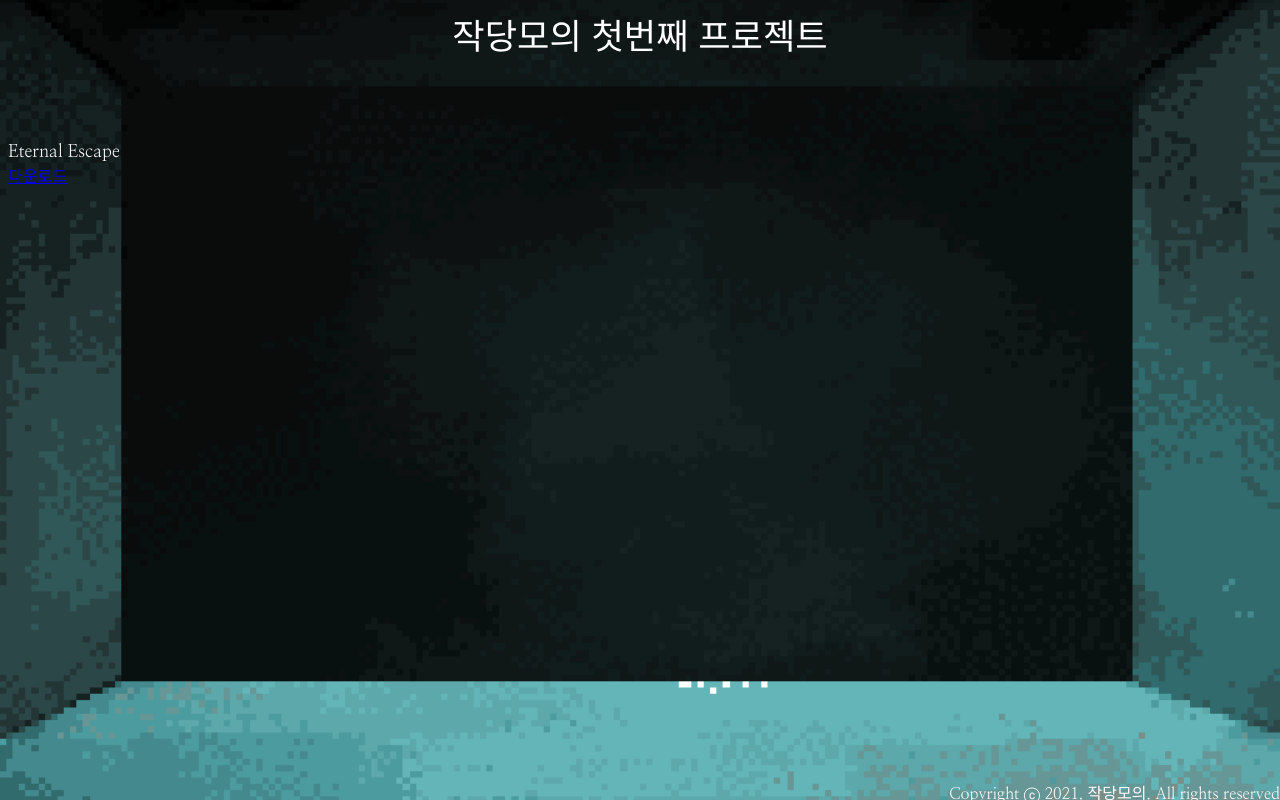
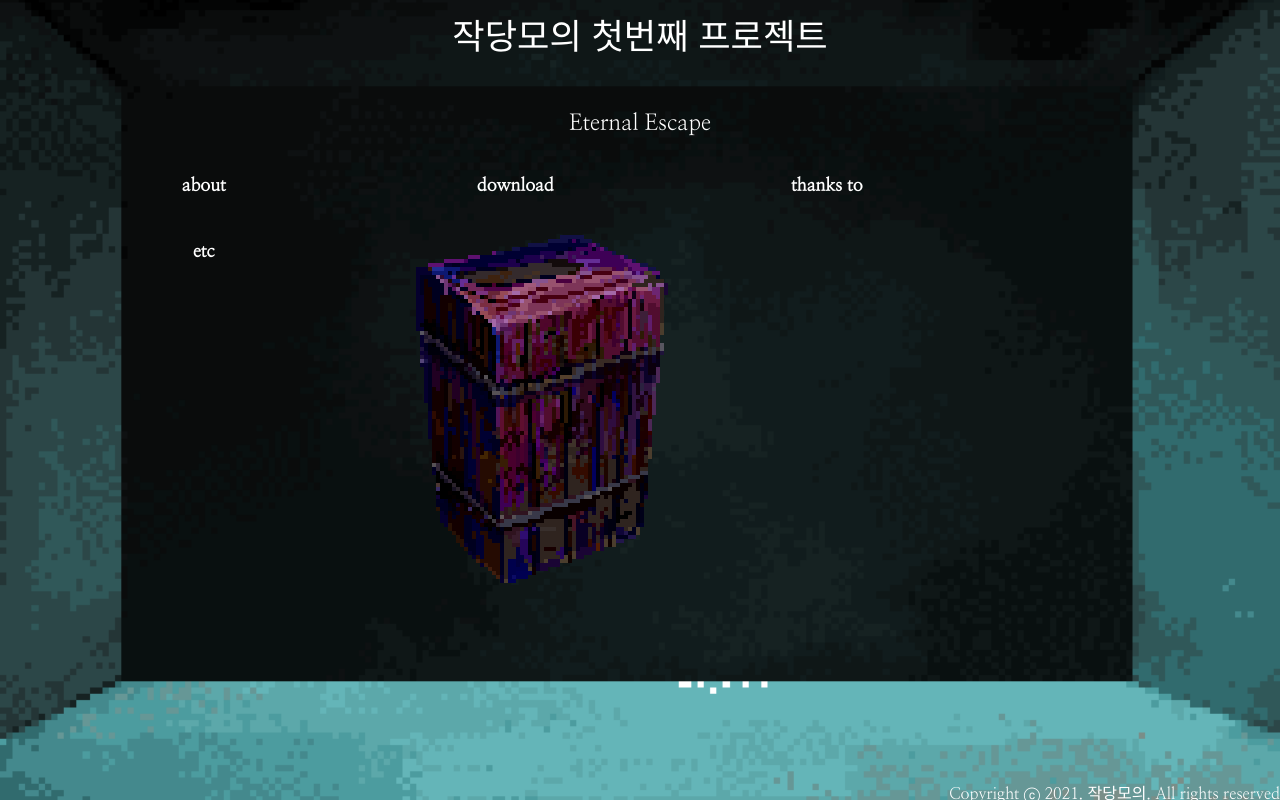
Before and after one commit to Jakdangmoi/Jakdangmoi.github.io, a plain HTML site: page index.html in a window 1280 px wide. Drawn offline with Linux system fonts and the light colour scheme.

Commit message:
change css and add navigator

```diff
--- a/index.html
+++ b/index.html
@@ -20,7 +20,27 @@
 			font-size: 2.2rem;
 		}
 		.contents {
+			font-size: 1.4rem;
+		}
+		ul {
+			list-style: none;
+		}
+		ul li{
+			float:left;
+			width: 23%;
+			height: 100%;
+			line-height: 50px;
+			text-align: center;
+			text-decoration: none;
+			display:block;
+			padding: 8px 15px 8px 15px;
 			font-size: 1.1rem;
+			font-weight: bold;
+			color: white;
+		}
+
+		li:hover {
+			color: crimson;
 		}
 		footer {
 			text-align: right;
@@ -38,9 +58,19 @@
 <body>
 <div>
 	<div style="text-align: center" class="title">작당모의 첫번째 프로젝트</div>
-	<div style="padding-top: 5rem" class="contents"><span>Eternal Escape</span></div>
+	<div style="text-align: center; padding-top: 3rem" class="contents"><span>Eternal Escape</span></div>
+	<ul>
+		<li id="about">about</li>
+		<li id="download">download</li>
+		<li id="thanks to">thanks to</li>
+		<li id="etc">etc</li>
+	</ul>
 	<div>
-		<a href="https://drive.google.com/file/d/1V1NXgm6r6OpiJtk31I1AGjX5lnV94tx5/view?usp=sharing">다운로드</a>
+<!-- 		<a href="https://drive.google.com/file/d/1V1NXgm6r6OpiJtk31I1AGjX5lnV94tx5/view?usp=sharing">다운로드</a> -->
+
+	</div>
+	<div id="dDownload">
+		<a href="https://drive.google.com/file/d/1V1NXgm6r6OpiJtk31I1AGjX5lnV94tx5/view?usp=sharing"><img src="https://github.com/Jakdangmoi/Jakdangmoi.github.io/blob/main/box.png?raw=true"></a>
 	</div>
 </div>
 
```
